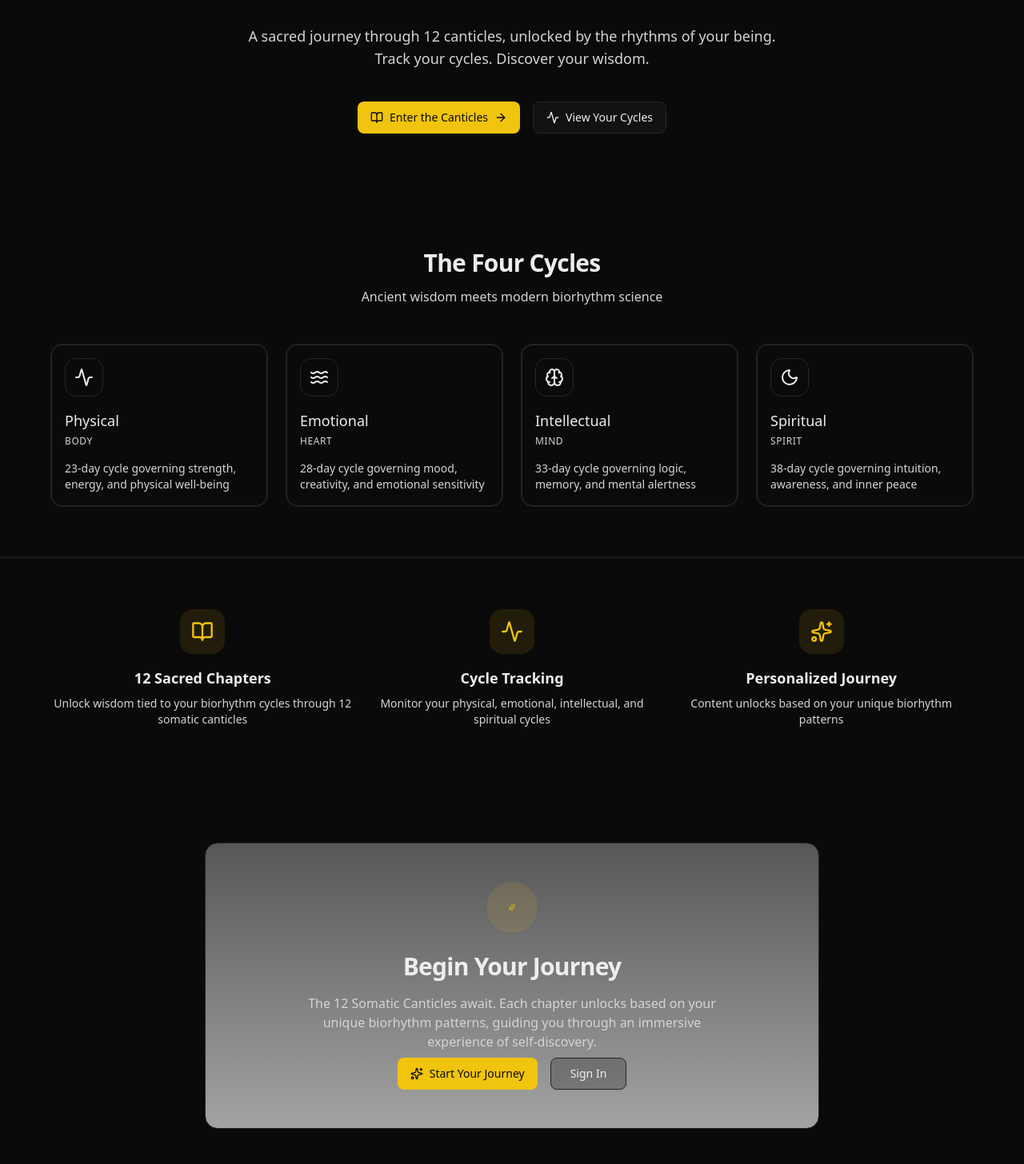
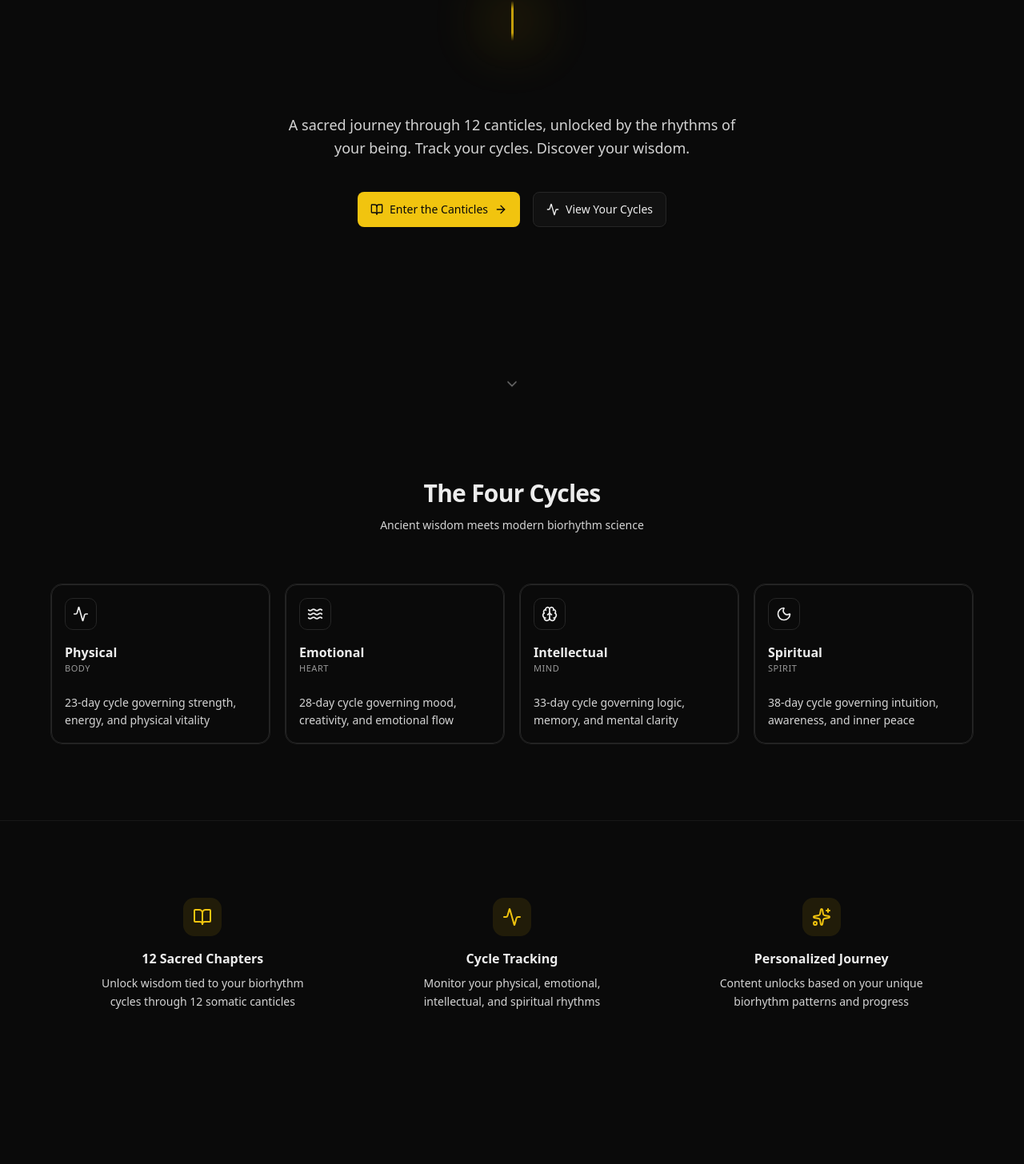
Before and after one commit to Sheshiyer/SomaticCanticles-aleph0.1, a Next.js app: page / in a window 1280 px wide. Shown: the part 217-1673 px from the top of the page at 80% size. Built offline with nearby package versions, Linux system fonts and the light colour scheme.

Commit message:
polish: refine landing page design
- Smoother animations with custom easing
- Better spacing rhythm (consistent 24/32/48px)
- Improved typography hierarchy
- Subtler shadows and borders
- Better card alignment
- Cleaner button sizing
- Scroll indicator added
- Subtle background decorations

```diff
--- a/app/page.tsx
+++ b/app/page.tsx
@@ -2,7 +2,7 @@
 
 import { motion } from "framer-motion";
 import Link from "next/link";
-import { BookOpen, Activity, Sparkles, ArrowRight, Waves, Brain, Moon } from "lucide-react";
+import { BookOpen, Activity, Sparkles, ArrowRight, Waves, Brain, Moon, ChevronDown } from "lucide-react";
 
 import { Button } from "@/components/ui/button";
 import { Card, CardContent, CardHeader, CardTitle, CardDescription } from "@/components/ui/card";
@@ -13,24 +13,24 @@ const containerVariants = {
   visible: {
     opacity: 1,
     transition: {
-      staggerChildren: 0.1,
+      staggerChildren: 0.08,
+      delayChildren: 0.1,
     },
   },
 };
 
 const itemVariants = {
-  hidden: { opacity: 0, y: 20 },
+  hidden: { opacity: 0, y: 24 },
   visible: {
     opacity: 1,
     y: 0,
     transition: {
-      duration: 0.5,
-      ease: "easeOut" as const,
+      duration: 0.6,
+      ease: [0.22, 1, 0.36, 1] as const,
     },
   },
 };
 
-// The 4 cycles with their Warcraft-inspired styling
 const cycles = [
   {
     name: "Physical",
@@ -38,11 +38,11 @@ const cycles = [
     icon: Activity,
     color: "ember",
     bg: "bg-ember-500/10",
-    border: "border-ember-500/30",
+    border: "border-ember-500/20",
     text: "text-ember-400",
     iconColor: "text-ember-500",
-    glow: "shadow-ember-500/20",
-    description: "23-day cycle governing strength, energy, and physical well-being",
+    glow: "shadow-ember-500/10",
+    description: "23-day cycle governing strength, energy, and physical vitality",
   },
   {
     name: "Emotional",
@@ -50,11 +50,11 @@ const cycles = [
     icon: Waves,
     color: "ocean",
     bg: "bg-ocean-500/10",
-    border: "border-ocean-500/30",
+    border: "border-ocean-500/20",
     text: "text-ocean-400",
     iconColor: "text-ocean-500",
-    glow: "shadow-ocean-500/20",
-    description: "28-day cycle governing mood, creativity, and emotional sensitivity",
+    glow: "shadow-ocean-500/10",
+    description: "28-day cycle governing mood, creativity, and emotional flow",
   },
   {
     name: "Intellectual",
@@ -62,11 +62,11 @@ const cycles = [
     icon: Brain,
     color: "solar",
     bg: "bg-solar-500/10",
-    border: "border-solar-500/30",
+    border: "border-solar-500/20",
     text: "text-solar-400",
     iconColor: "text-solar-500",
-    glow: "shadow-solar-500/20",
-    description: "33-day cycle governing logic, memory, and mental alertness",
+    glow: "shadow-solar-500/10",
+    description: "33-day cycle governing logic, memory, and mental clarity",
   },
   {
     name: "Spiritual",
@@ -74,13 +74,13 @@ const cycles = [
     icon: Moon,
     color: "lunar",
     bg: "bg-lunar-500/10",
-    border: "border-lunar-500/30",
+    border: "border-lunar-500/20",
     text: "text-lunar-400",
     iconColor: "text-lunar-500",
-    glow: "shadow-lunar-500/20",
+    glow: "shadow-lunar-500/10",
     description: "38-day cycle governing intuition, awareness, and inner peace",
   },
-];
+] as const;
 
 const features = [
   {
@@ -90,116 +90,139 @@ const features = [
   },
   {
     title: "Cycle Tracking",
-    description: "Monitor your physical, emotional, intellectual, and spiritual cycles",
+    description: "Monitor your physical, emotional, intellectual, and spiritual rhythms",
     icon: Activity,
   },
   {
     title: "Personalized Journey",
-    description: "Content unlocks based on your unique biorhythm patterns",
+    description: "Content unlocks based on your unique biorhythm patterns and progress",
     icon: Sparkles,
   },
-];
+] as const;
 
 export default function HomePage() {
   return (
     <motion.div
-      className="min-h-screen"
+      className="relative min-h-screen overflow-hidden"
       variants={containerVariants}
       initial="hidden"
       animate="visible"
     >
       {/* Hero Section */}
-      <section className="relative overflow-hidden px-4 py-20 sm:px-6 lg:px-8">
-        {/* Background Effect */}
-        <div className="absolute inset-0 flex items-center justify-center opacity-30">
-          <div className="h-[600px] w-[600px] rounded-full bg-gradient-to-r from-ember-500/20 via-ocean-500/20 to-lunar-500/20 blur-3xl" />
+      <section className="relative flex min-h-[90vh] flex-col items-center justify-center px-4 sm:px-6 lg:px-8">
+        {/* Background gradient orb */}
+        <div className="pointer-events-none absolute inset-0 flex items-center justify-center">
+          <div className="h-[800px] w-[800px] rounded-full bg-gradient-to-br from-ember-500/5 via-ocean-500/5 to-lunar-500/5 blur-3xl" />
         </div>
 
-        <div className="relative mx-auto max-w-4xl text-center">
-          <motion.div variants={itemVariants} className="mb-6 flex justify-center">
+        <div className="relative z-10 mx-auto max-w-4xl text-center">
+          {/* Light pillar accent */}
+          <motion.div
+            variants={itemVariants}
+            className="mb-8 flex justify-center"
+          >
             <div className="relative">
-              <LightPillar color="solar" height={60} width={4} intensity="medium" />
-              <div className="absolute -bottom-2 left-1/2 h-3 w-3 -translate-x-1/2 rounded-full bg-solar-400 shadow-lg shadow-solar-500/50" />
+              <LightPillar color="solar" height={48} width={3} intensity="low" />
+              <div className="absolute -bottom-1 left-1/2 h-2 w-2 -translate-x-1/2 rounded-full bg-solar-400/60" />
             </div>
           </motion.div>
 
+          {/* Main title */}
           <motion.h1
             variants={itemVariants}
-            className="bg-gradient-to-r from-ember-300 via-ocean-300 to-lunar-300 bg-clip-text text-4xl font-bold tracking-tight text-transparent sm:text-5xl lg:text-6xl"
+            className="text-4xl font-bold tracking-tight sm:text-5xl lg:text-6xl"
           >
+            <span className="bg-gradient-to-r from-ember-300 via-ocean-300 to-lunar-300 bg-clip-text text-transparent">
               Somatic Canticles
+            </span>
           </motion.h1>
 
+          {/* Subtitle */}
           <motion.p
             variants={itemVariants}
-            className="mx-auto mt-6 max-w-2xl text-lg text-muted-foreground"
+            className="mx-auto mt-6 max-w-xl text-base leading-relaxed text-muted-foreground sm:text-lg"
           >
             A sacred journey through 12 canticles, unlocked by the rhythms of your being.
             Track your cycles. Discover your wisdom.
           </motion.p>
 
+          {/* CTA Buttons */}
           <motion.div
             variants={itemVariants}
-            className="mt-10 flex flex-col items-center justify-center gap-4 sm:flex-row"
+            className="mt-10 flex flex-col items-center justify-center gap-3 sm:flex-row sm:gap-4"
           >
             <Link href="/chapters">
-              <Button size="lg" className="group gap-2">
-                <BookOpen className="h-5 w-5" />
+              <Button
+                size="lg"
+                className="group h-11 gap-2 px-6 text-sm font-medium"
+              >
+                <BookOpen className="h-4 w-4" />
                 Enter the Canticles
-                <ArrowRight className="h-4 w-4 transition-transform group-hover:translate-x-1" />
+                <ArrowRight className="h-4 w-4 transition-transform duration-200 group-hover:translate-x-0.5" />
               </Button>
             </Link>
             <Link href="/dashboard">
-              <Button variant="outline" size="lg" className="gap-2">
-                <Activity className="h-5 w-5" />
+              <Button
+                variant="outline"
+                size="lg"
+                className="h-11 gap-2 px-6 text-sm font-medium"
+              >
+                <Activity className="h-4 w-4" />
                 View Your Cycles
               </Button>
             </Link>
           </motion.div>
         </div>
+
+        {/* Scroll indicator */}
+        <motion.div
+          variants={itemVariants}
+          className="absolute bottom-8 left-1/2 -translate-x-1/2"
+        >
+          <ChevronDown className="h-5 w-5 animate-bounce text-muted-foreground/50" />
+        </motion.div>
       </section>
 
       {/* The 4 Cycles Section */}
-      <section className="px-4 py-16 sm:px-6 lg:px-8">
+      <section className="relative px-4 py-24 sm:px-6 lg:px-8">
         <div className="mx-auto max-w-6xl">
-          <motion.div variants={itemVariants} className="mb-12 text-center">
-            <h2 className="text-2xl font-bold tracking-tight sm:text-3xl">
+          <motion.div variants={itemVariants} className="mb-16 text-center">
+            <h2 className="text-2xl font-semibold tracking-tight sm:text-3xl">
               The Four Cycles
             </h2>
-            <p className="mt-3 text-muted-foreground">
+            <p className="mt-3 text-sm text-muted-foreground">
               Ancient wisdom meets modern biorhythm science
             </p>
           </motion.div>
 
           <motion.div
             variants={containerVariants}
-            className="grid gap-6 sm:grid-cols-2 lg:grid-cols-4"
+            className="grid gap-5 sm:grid-cols-2 lg:grid-cols-4"
           >
             {cycles.map((cycle) => {
               const Icon = cycle.icon;
               return (
                 <motion.div key={cycle.name} variants={itemVariants}>
                   <Card
-                    className={`group relative overflow-hidden border ${cycle.border} ${cycle.bg} transition-all duration-300 hover:shadow-lg ${cycle.glow}`}
+                    className={`group relative h-full overflow-hidden border ${cycle.border} ${cycle.bg} transition-all duration-300 hover:-translate-y-1 hover:shadow-lg ${cycle.glow}`}
                   >
+                    <CardHeader className="space-y-3 pb-2">
                       <div
-                      className={`absolute inset-0 bg-gradient-to-br from-${cycle.color}-500/5 to-transparent opacity-0 transition-opacity group-hover:opacity-100`}
-                    />
-                    <CardHeader className="relative">
-                      <div
-                        className={`mb-3 flex h-12 w-12 items-center justify-center rounded-xl border ${cycle.border} ${cycle.bg}`}
+                        className={`flex h-10 w-10 items-center justify-center rounded-lg border ${cycle.border} ${cycle.bg}`}
                       >
-                        <Icon className={`h-6 w-6 ${cycle.iconColor}`} />
+                        <Icon className={`h-5 w-5 ${cycle.iconColor}`} />
                       </div>
-                      <CardTitle className={`text-lg ${cycle.text}`}>
+                      <div>
+                        <CardTitle className={`text-base font-semibold ${cycle.text}`}>
                           {cycle.name}
                         </CardTitle>
-                      <CardDescription className="text-xs uppercase tracking-wider">
+                        <p className="text-[11px] font-medium uppercase tracking-wider text-muted-foreground/70">
                           {cycle.element}
-                      </CardDescription>
+                        </p>
+                      </div>
                     </CardHeader>
-                    <CardContent className="relative">
-                      <p className="text-sm text-muted-foreground">
+                    <CardContent>
+                      <p className="text-sm leading-relaxed text-muted-foreground">
                         {cycle.description}
                       </p>
                     </CardContent>
@@ -212,7 +235,7 @@ export default function HomePage() {
       </section>
 
       {/* Features Section */}
-      <section className="border-t px-4 py-16 sm:px-6 lg:px-8">
+      <section className="relative border-t border-border/50 px-4 py-24 sm:px-6 lg:px-8">
         <div className="mx-auto max-w-6xl">
           <motion.div
             variants={containerVariants}
@@ -226,11 +249,11 @@ export default function HomePage() {
                   variants={itemVariants}
                   className="flex flex-col items-center text-center"
                 >
-                  <div className="mb-4 flex h-14 w-14 items-center justify-center rounded-2xl bg-primary/10">
-                    <Icon className="h-7 w-7 text-primary" />
+                  <div className="mb-4 flex h-12 w-12 items-center justify-center rounded-xl bg-primary/10">
+                    <Icon className="h-6 w-6 text-primary" />
                   </div>
-                  <h3 className="text-lg font-semibold">{feature.title}</h3>
-                  <p className="mt-2 text-sm text-muted-foreground">
+                  <h3 className="text-base font-semibold">{feature.title}</h3>
+                  <p className="mt-2 max-w-[280px] text-sm leading-relaxed text-muted-foreground">
                     {feature.description}
                   </p>
                 </motion.div>
@@ -241,44 +264,55 @@ export default function HomePage() {
       </section>
 
       {/* CTA Section */}
-      <section className="px-4 py-20 sm:px-6 lg:px-8">
+      <section className="relative px-4 py-24 sm:px-6 lg:px-8">
+        <div className="mx-auto max-w-2xl">
           <motion.div
             variants={itemVariants}
-          className="mx-auto max-w-3xl rounded-2xl border bg-gradient-to-b from-muted/50 to-muted p-8 text-center sm:p-12"
+            className="relative overflow-hidden rounded-2xl border bg-gradient-to-b from-muted/30 to-muted/10 p-8 text-center sm:p-12"
           >
+            {/* Subtle background decoration */}
+            <div className="pointer-events-none absolute inset-0 opacity-50">
+              <div className="absolute -right-20 -top-20 h-40 w-40 rounded-full bg-primary/5 blur-2xl" />
+              <div className="absolute -bottom-20 -left-20 h-40 w-40 rounded-full bg-primary/5 blur-2xl" />
+            </div>
+
+            <div className="relative">
               <div className="mb-6 flex justify-center">
-            <div className="flex h-16 w-16 items-center justify-center rounded-full bg-primary/10">
-              <Sparkles className="h-8 w-8 text-primary" />
+                <div className="flex h-14 w-14 items-center justify-center rounded-full bg-primary/10">
+                  <Sparkles className="h-7 w-7 text-primary" />
                 </div>
               </div>
-          <h2 className="text-2xl font-bold tracking-tight sm:text-3xl">
+              <h2 className="text-xl font-semibold tracking-tight sm:text-2xl">
                 Begin Your Journey
               </h2>
-          <p className="mx-auto mt-4 max-w-lg text-muted-foreground">
+              <p className="mx-auto mt-3 max-w-md text-sm leading-relaxed text-muted-foreground">
                 The 12 Somatic Canticles await. Each chapter unlocks based on your
-            unique biorhythm patterns, guiding you through an immersive
-            experience of self-discovery.
+                unique biorhythm patterns.
               </p>
-          <div className="mt-8 flex flex-col items-center justify-center gap-4 sm:flex-row">
+              <div className="mt-8 flex flex-col items-center justify-center gap-3 sm:flex-row">
                 <Link href="/auth/register">
-              <Button size="lg" className="gap-2">
-                <Sparkles className="h-5 w-5" />
+                  <Button size="lg" className="h-11 gap-2 px-6 text-sm">
+                    <Sparkles className="h-4 w-4" />
                     Start Your Journey
                   </Button>
                 </Link>
                 <Link href="/auth/login">
-              <Button variant="outline" size="lg">
+                  <Button variant="outline" size="lg" className="h-11 px-6 text-sm">
                     Sign In
                   </Button>
                 </Link>
               </div>
+            </div>
           </motion.div>
+        </div>
       </section>
 
       {/* Footer */}
-      <footer className="border-t px-4 py-8 sm:px-6 lg:px-8">
-        <div className="mx-auto max-w-6xl text-center text-sm text-muted-foreground">
-          <p>© 2026 Somatic Canticles. All rights reserved.</p>
+      <footer className="border-t border-border/50 px-4 py-8 sm:px-6 lg:px-8">
+        <div className="mx-auto max-w-6xl text-center">
+          <p className="text-xs text-muted-foreground/60">
+            © 2026 Somatic Canticles
+          </p>
         </div>
       </footer>
     </motion.div>
```
Lines whose indentation alone changed are shown as unchanged.
